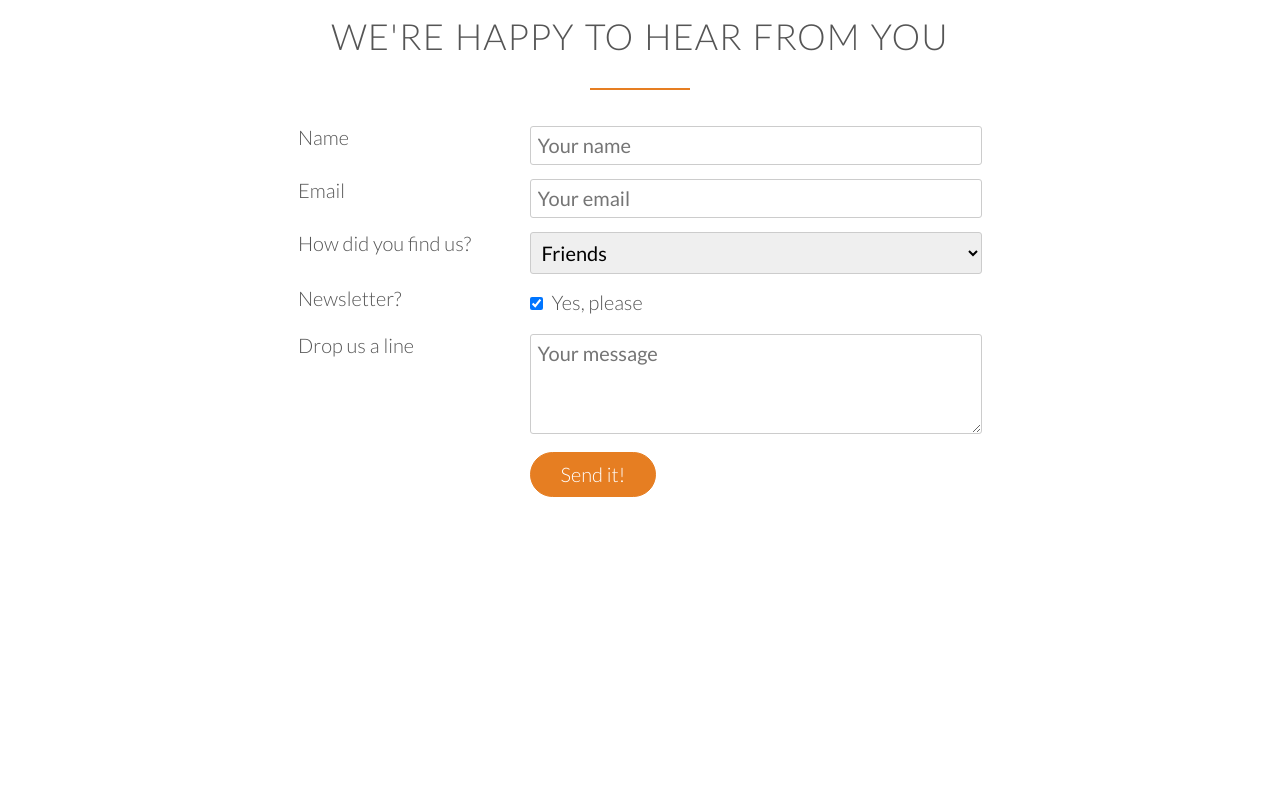
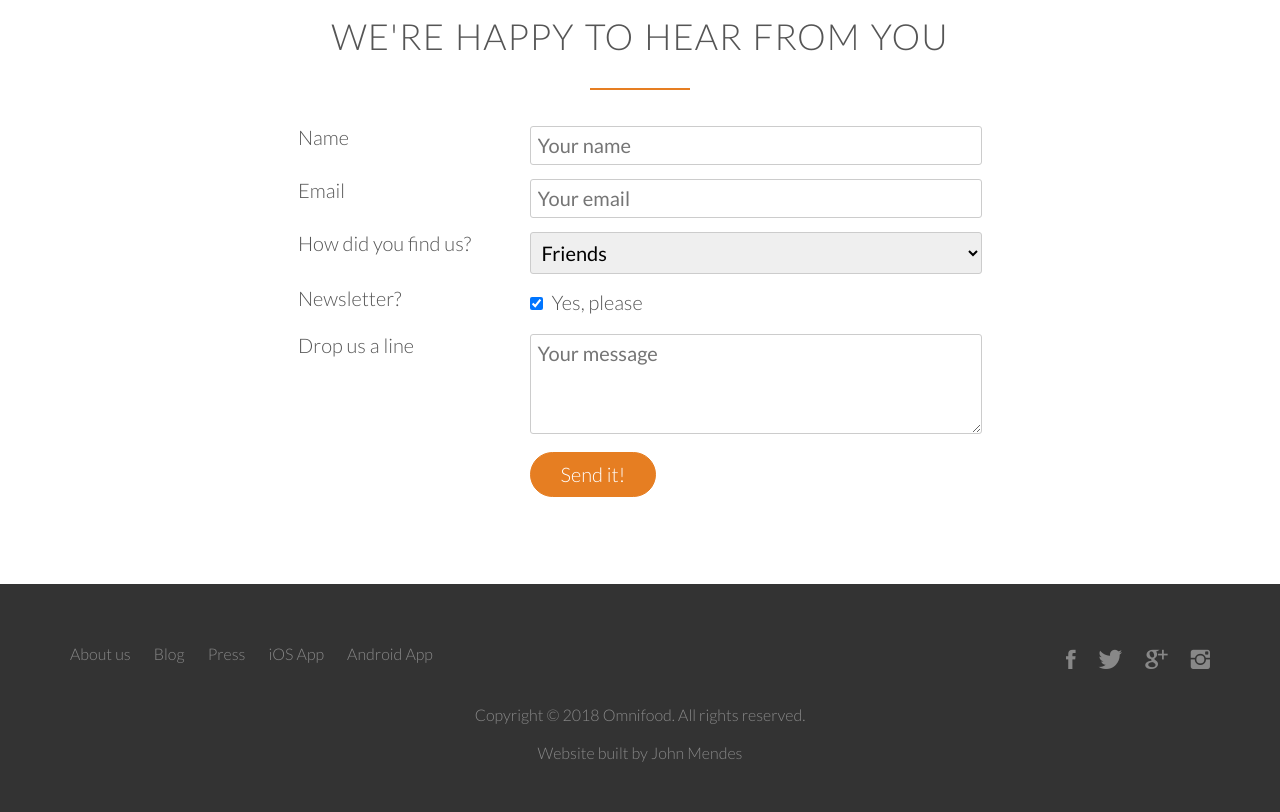
Before and after one commit to jhmendes/omni-food, a plain HTML site: page index.html in a window 1280 px wide. Shown: the part 4747-5559 px from the top of the page. Before the commit the page ends 5331 px from the top, so only its background shows below. Drawn offline with Linux system fonts and the light colour scheme; files whose address does not match are found by name.

Commit message:
footer complete

```diff
--- a/index.html
+++ b/index.html
@@ -419,20 +419,32 @@
         </div>
     </section>
 
+    <footer>
+        <div class="row">
+            <div class="col span-1-of-2">
+                <ul class="footer-nav">
+                    <li><a href="#">About us</a></li>
+                    <li><a href="#">Blog</a></li>
+                    <li><a href="#">Press</a></li>
+                    <li><a href="#">iOS App</a></li>
+                    <li><a href="#">Android App</a></li>
+                </ul>
+            </div>
+            <div class="col span-1-of-2">
+                <ul class="social-links">
+                    <li><a href="#"><i class="ion-social-facebook"></i></a></li>
+                    <li><a href="#"><i class="ion-social-twitter"></i></a></li>
+                    <li><a href="#"><i class="ion-social-googleplus"></i></a></li>
+                    <li><a href="#"><i class="ion-social-instagram"></i></a></li>
+                </ul>
+            </div>
+        </div>
+        <div class="row">
+            <p>Copyright &copy; 2018 Omnifood.  All rights reserved.</p>
+            <p>Website built by John Mendes</p>
+        </div>
+    </footer>
+
 </body>
 
 </html>
-
-
-
-
-
-
-<!-- Title: We're happy to hear from you
-
-Fields to include:
-Name
-Email
-How did you find us?
-Newsletter
-Drop us a line -->
--- a/resources/css/style.css
+++ b/resources/css/style.css
@@ -486,3 +486,78 @@ input[type=checkbox] {
 *:focus {
     outline: none;
 }
+
+/* ----------------------------------- */
+/* FOOTER */
+/* ----------------------------------- */
+
+footer {
+    background-color: #333;
+    padding: 50px;
+    font-size: 80%;
+}
+
+.footer-nav {
+    list-style: none;
+    float: left;
+}
+
+.social-links {
+    list-style: none;
+    float: right;
+}
+
+.footer-nav li, .social-links li {
+    display: inline-block;
+    margin-right: 20px;
+}
+
+.footer-nav li:last-child, .social-links li:last-child {
+    margin-right: 0;
+}
+
+.footer-nav li a:link, .footer-nav li a:visited,
+.social-links li a:link, .social-links li a:visited {
+    text-decoration: none;
+    border: none;
+    color: #888;
+    transition: color 0.2s;
+}
+
+.footer-nav li a:hover, .footer-nav li a:active {
+    color: #ddd;
+
+}
+
+.social-links li a:link, .social-links li a:visited {
+    font-size: 160%;
+
+}
+
+.ion-social-facebook,
+.ion-social-twitter,
+.ion-social-googleplus,
+.ion-social-instagram {
+    transition: color 0.2s;
+}
+
+.ion-social-facebook:hover {
+    color: #3b5998;
+}
+
+.ion-social-twitter:hover {
+    color: #00aced;
+}
+
+.ion-social-googleplus:hover {
+    color: #dd4b39;
+}
+
+.ion-social-instagram:hover {
+    color: #517fa4;
+}
+footer p {
+    color: #888;
+    text-align: center;
+    margin-top: 20px;
+}
```
